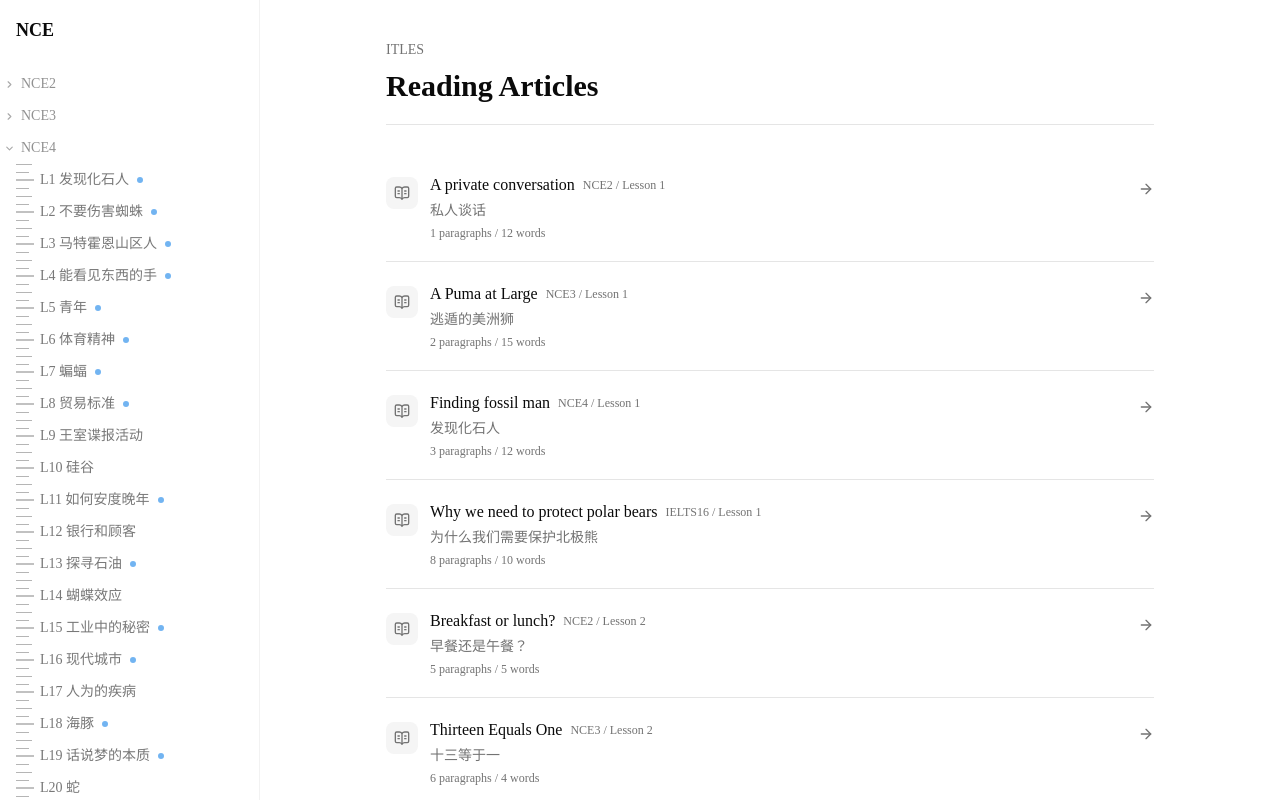
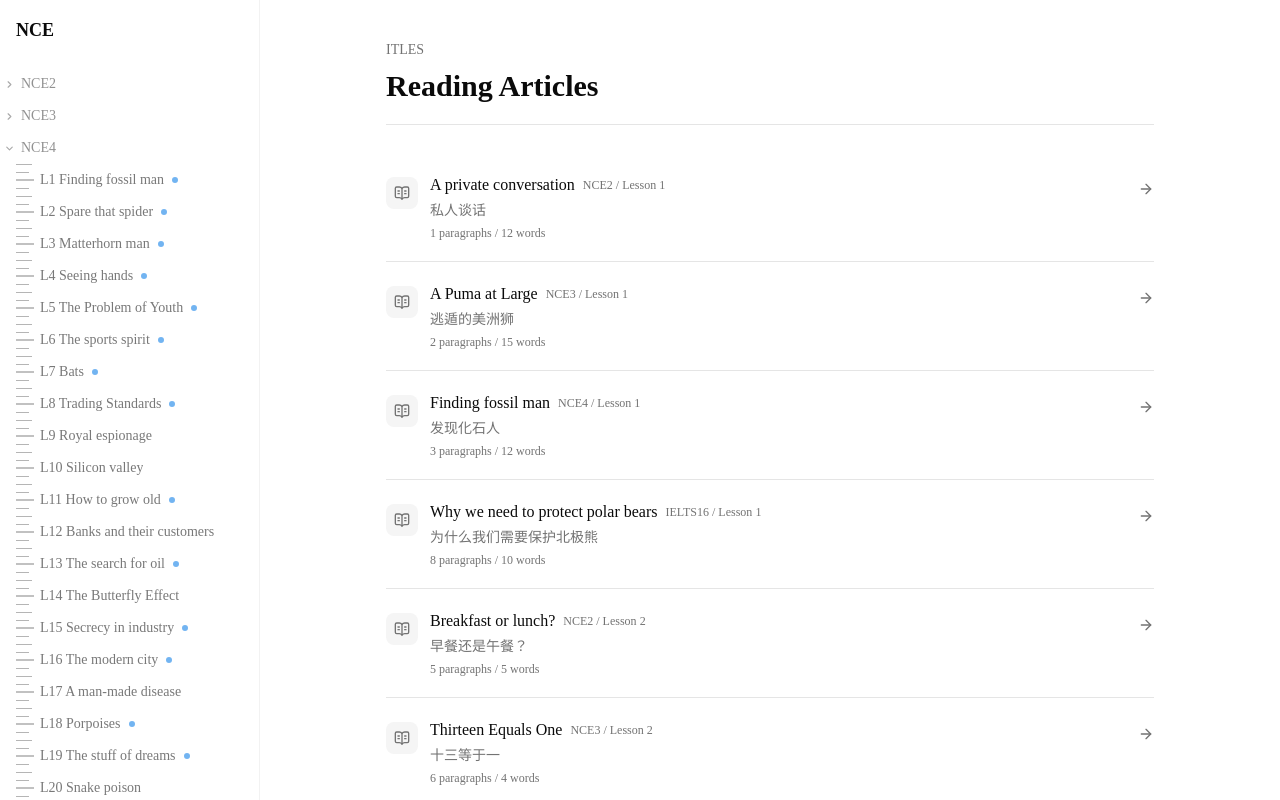
Before and after one commit to farisni/nce-nextjs, a Next.js app: page /itles in a window 1280 px wide. Shown: the top 800 px of the page. Built offline with nearby package versions, Linux system fonts and the light colour scheme.

Commit message:
feat: show English titles in sidebar nav

```diff
--- a/src/components/app-sidebar.tsx
+++ b/src/components/app-sidebar.tsx
@@ -18,7 +18,7 @@
     items: nce2List.map((a) => ({
       id: a.id,
       isNew: a.keyArticle,
-      label: `L${a.lesson} ${a.titleCn ?? a.title}`,
+      label: `L${a.lesson} ${a.title}`,
     })),
   },
   {
@@ -27,7 +27,7 @@
     items: nce3List.map((a) => ({
       id: a.id,
       isNew: a.keyArticle,
-      label: `L${a.lesson} ${a.titleCn ?? a.title}`,
+      label: `L${a.lesson} ${a.title}`,
     })),
   },
   {
@@ -36,7 +36,7 @@
     items: nce4List.map((a) => ({
       id: a.id,
       isNew: a.keyArticle,
-      label: `L${a.lesson} ${a.titleCn ?? a.title}`,
+      label: `L${a.lesson} ${a.title}`,
     })),
   },
   {
```
